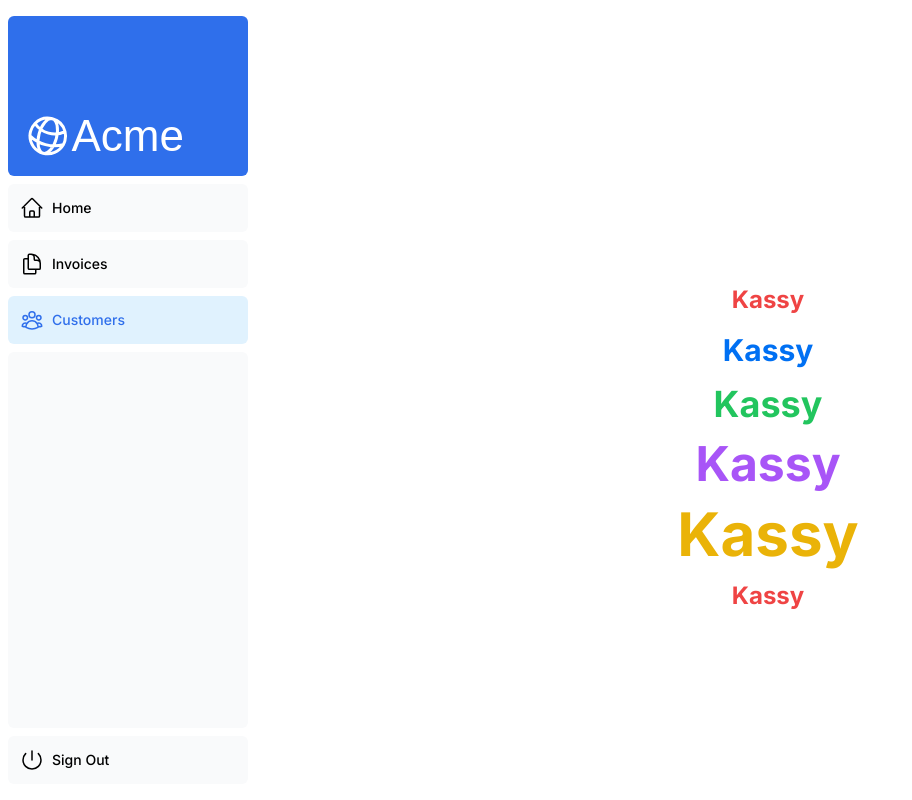
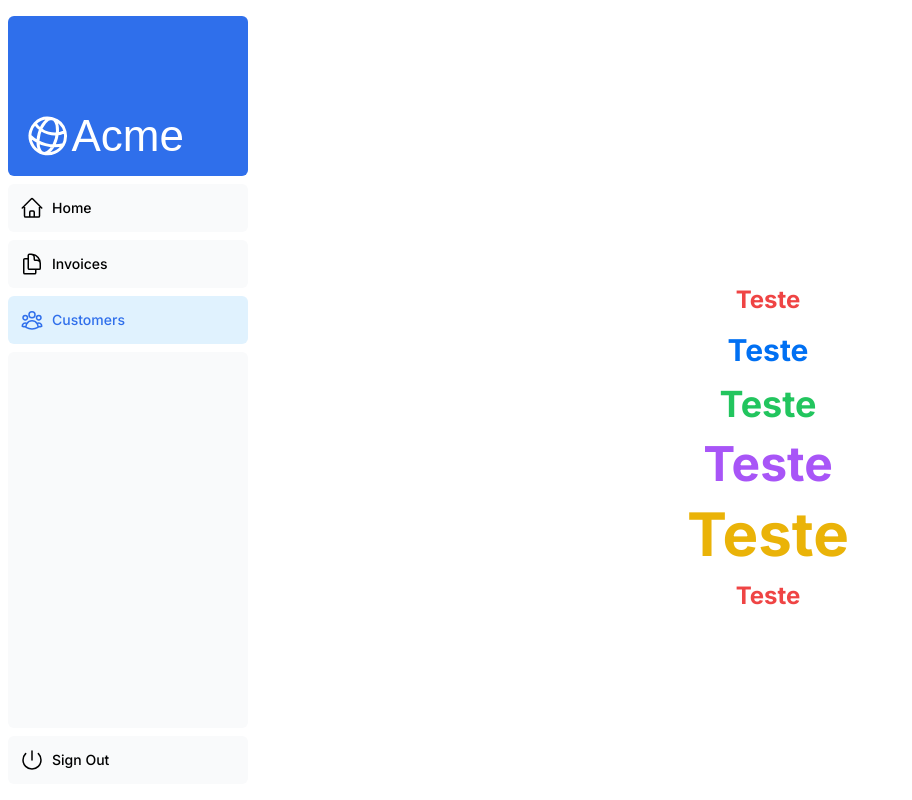
Before and after one commit to dequeirozmarcondes/nextjs-dashboard, a Next.js app: page /dashboard/customers in a window 1280 px wide. Shown: the whole page, without its empty margins (0-912 px from the left). Built offline with nearby package versions, Linux system fonts and the light colour scheme; a web font is replaced by a local one.

Commit message:
Update page.tsx

```diff
--- a/app/dashboard/customers/page.tsx
+++ b/app/dashboard/customers/page.tsx
@@ -1,5 +1,5 @@
 export default function Page() {
-  const name = ["Kassy", "Kassy", "Kassy", "Kassy", "Kassy", "Kassy"];
+  const name = ["Teste", "Teste", "Teste", "Teste", "Teste", "Teste"];
   const fontSizes = [
     "text-2xl",
     "text-3xl",
```
